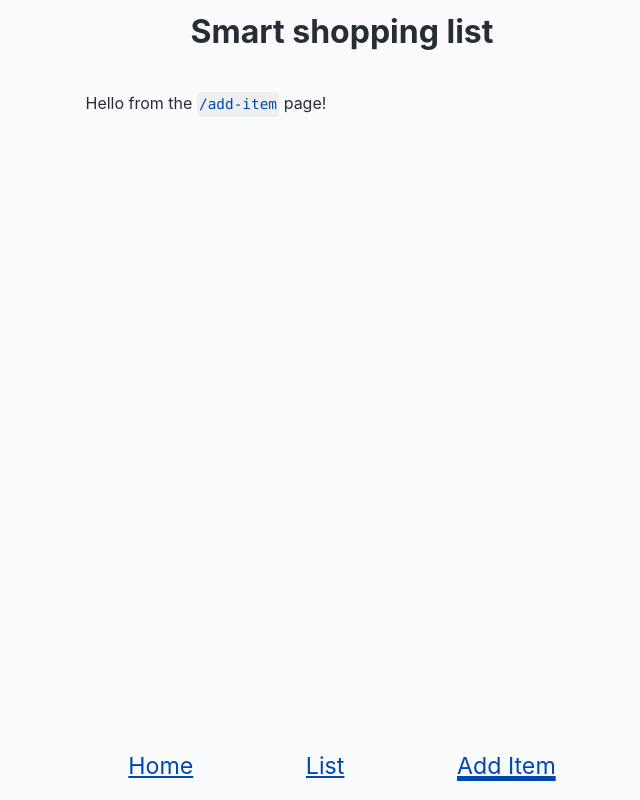
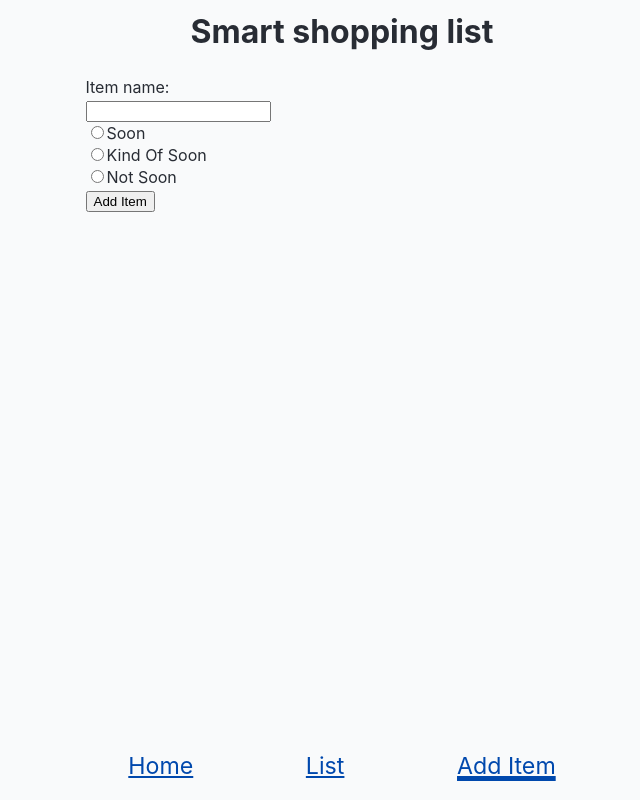
Before and after one commit to the-collab-lab/tcl-54-smart-shopping-list, a React (Vite) app: page /add-item in a window 1280 px wide. Shown: the whole page, without its empty margins (298-938 px from the left). Built offline with nearby package versions, Linux system fonts and the light colour scheme; no server answers; the database is empty.

Commit message:
UI: Prepared form for item submission. #4

```diff
--- a/src/App.jsx
+++ b/src/App.jsx
@@ -53,7 +53,7 @@ export function App() {
 				<Route path="/" element={<Layout />}>
 					<Route index element={<Home />} />
 					<Route path="/list" element={<List data={data} />} />
-					<Route path="/add-item" element={<AddItem />} />
+					<Route path="/add-item" element={<AddItem listId={listToken} />} />
 				</Route>
 			</Routes>
 		</Router>
--- a/src/api/firebase.js
+++ b/src/api/firebase.js
@@ -1,4 +1,4 @@
-import { collection, onSnapshot } from 'firebase/firestore';
+import { collection, onSnapshot, addDoc } from 'firebase/firestore';
 import { db } from './config';
 import { getFutureDate } from '../utils';
 
@@ -55,7 +55,7 @@ export async function addItem(listId, { itemName, daysUntilNextPurchase }) {
 	const listCollectionRef = collection(db, listId);
 	// TODO: Replace this call to console.log with the appropriate
 	// Firebase function, so this information is sent to your database!
-	return console.log(listCollectionRef, {
+	return addDoc(listCollectionRef, {
 		dateCreated: new Date(),
 		// NOTE: This is null because the item has just been created.
 		// We'll use updateItem to put a Date here when the item is purchased!
--- a/src/views/AddItem.jsx
+++ b/src/views/AddItem.jsx
@@ -1,3 +1,88 @@
-export function AddItem() {
-	return <p>Hello from the <code>/add-item</code> page!</p>
+import { addItem } from '../api/firebase';
+import { useState } from 'react';
+
+export function AddItem({ listId }) {
+	const [itemData, setItemData] = useState({
+		itemName: '',
+		daysUntilNextPurchase: null,
+	});
+	/*
+	itemData = {
+		itemName:
+		daysUntilNextPurchase:
+	}
+	*/
+
+	const onFormSubmit = (event) => {
+		event.preventDefault();
+		addItem(listId, itemData);
+		console.log(itemData);
+	};
+
+	const handleItemName = (event) => {
+		setItemData({
+			itemName: event.target.value,
+		});
+		console.log(event.target.value);
+	};
+
+	const handlePurchaseDate = (event) => {
+		let date = null;
+		if (event.target.name === 'soon') {
+			date = 7;
+			console.log('clicked 7');
+		} else if (event.target.name === 'kind-of-soon') {
+			date = 14;
+			console.log('clicked 14');
+		} else if (event.target.name === 'not-soon') {
+			date = 30;
+			console.log('clicked 30');
+		}
+		setItemData({
+			daysUntilNextPurchase: date,
+		});
+	};
+
+	return (
+		<form onSubmit={onFormSubmit}>
+			<div>Item name:</div>
+			<input type="text" name="item" onChange={handleItemName} />
+			<div>
+				<input
+					type="radio"
+					id="soon"
+					name="soon"
+					onChange={handlePurchaseDate}
+				/>
+				<label htmlFor="soon">Soon</label>
+			</div>
+			<div>
+				<input
+					type="radio"
+					id="kind-of-soon"
+					name="kind-of-soon"
+					onChange={handlePurchaseDate}
+				/>
+				<label htmlFor="kind-of-soon">Kind Of Soon</label>
+			</div>
+			<div>
+				<input
+					type="radio"
+					id="not-soon"
+					name="soon"
+					onChange={handlePurchaseDate}
+				/>
+				<label htmlFor="not-soon">Not Soon</label>
+			</div>
+			<button type="submit">Add Item</button>
+		</form>
+	);
 }
+// add radio buttons that correspond to soon, kind of soon, not soon
+// Add form that allows user to add item name
+// soon = 7 days
+// kind of soon = 14
+// not soon = 30
+
+// add label for each input (radio button)
+// submit button
```
